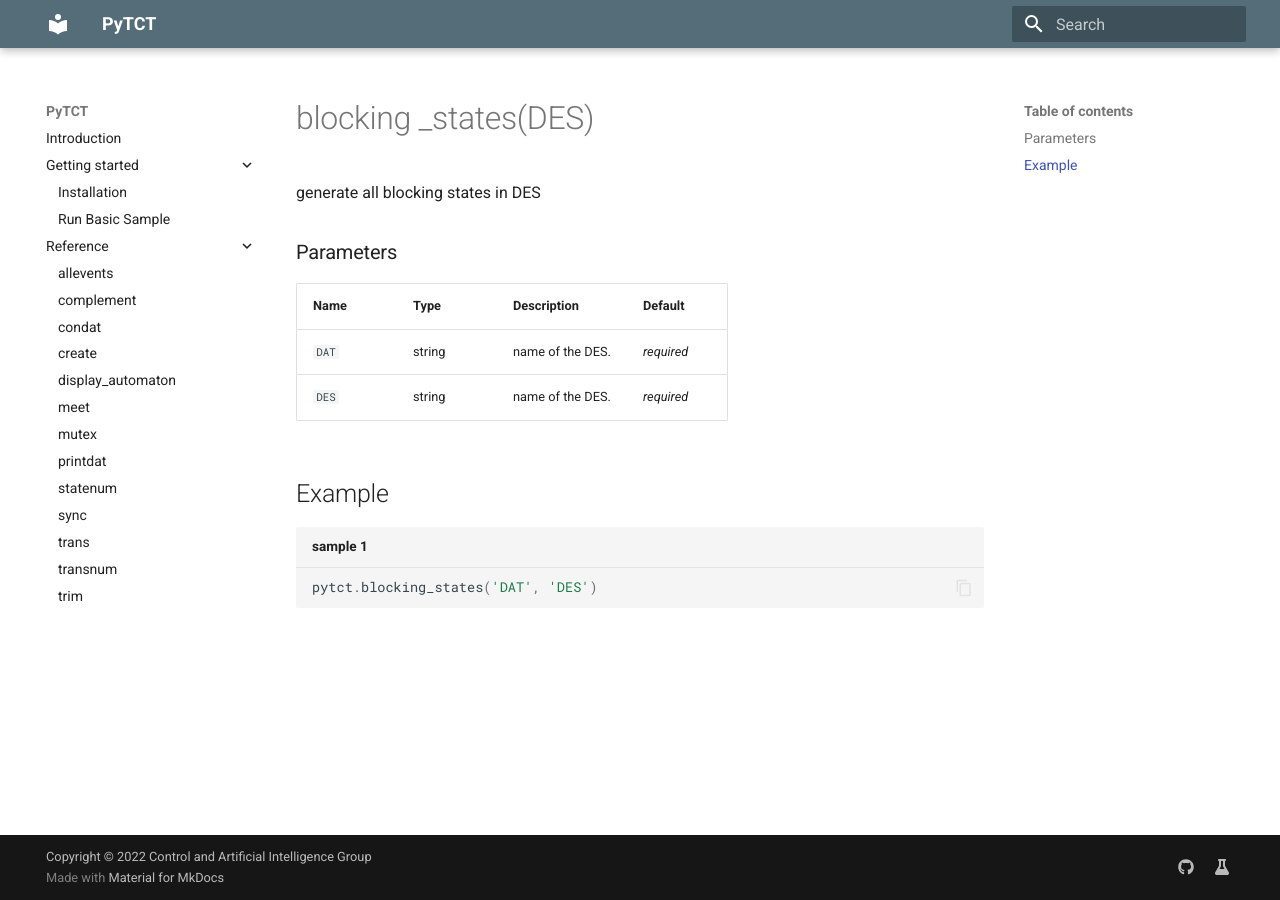
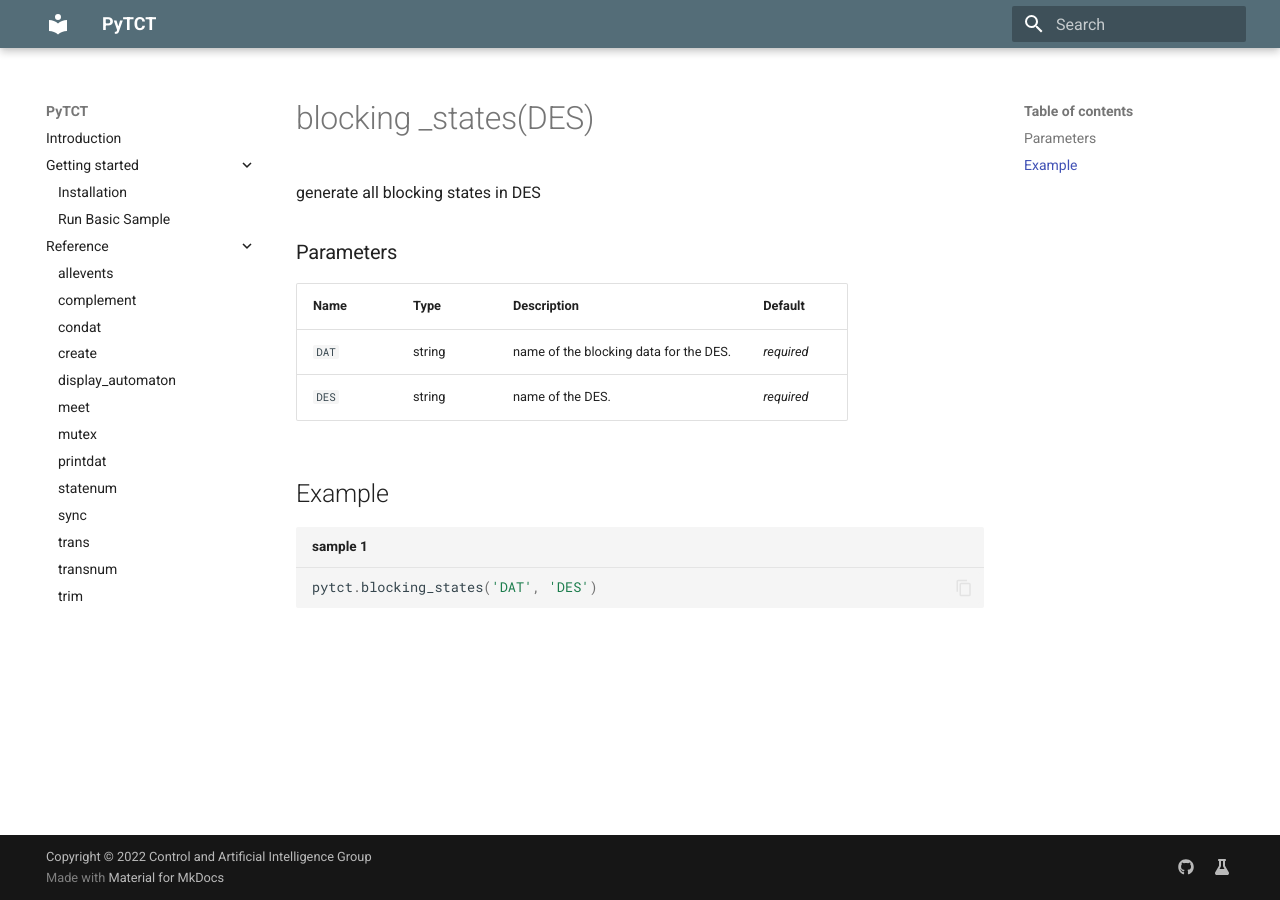
Before and after one commit to OMUCAI/PyTCT-docs, an MkDocs documentation site: the page built from docs/reference/blocking _states.md, in a window 1280 px wide. Built offline with MkDocs 1.6.1 and Material for MkDocs 9.7.7, drawn with Linux system fonts in a browser that asks for light colours.

Commit message:
Update blocking _states.md

```diff
--- a/docs/reference/blocking _states.md
+++ b/docs/reference/blocking _states.md
@@ -5,7 +5,7 @@ generate all blocking states in DES
 ### Parameters
 | Name       | Type    | Description                                                          |  Default   |
 |------------|---------|----------------------------------------------------------------------|------------|
-| `DAT`      | string  | name of the DES.                                                     | *required* |
+| `DAT`      | string  | name of the blocking data for the DES.                               | *required* |
 | `DES`      | string  | name of the DES.                                                     | *required* |
 
 
```
